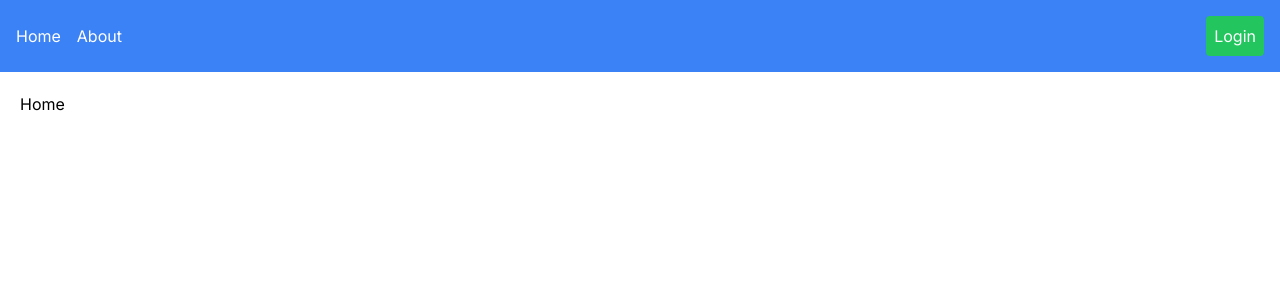
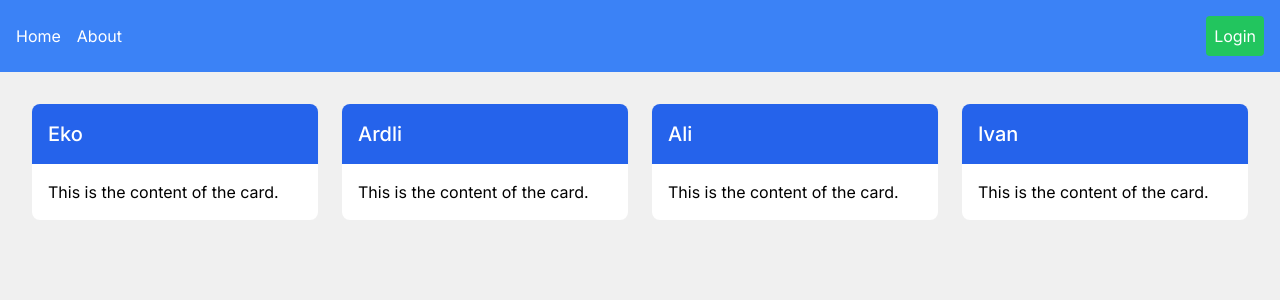
Before and after one commit to susiloharjo/belajar-next, a Next.js app: page / in a window 1280 px wide. Shown: the top 300 px of the page. Built offline with nearby package versions, Linux system fonts and the light colour scheme.

Commit message:
card dan api

```diff
--- a/app/about/[id]/page.jsx
+++ b/app/about/[id]/page.jsx
@@ -1,17 +1,43 @@
+import { notFound } from "next/navigation";
+
+export const dynamicParams = true;
+
+export async function generateStaticParams() {
+    const res = await fetch('https://jsonplaceholder.typicode.com/users');
+    const users = await res.json();
+
+    return users.map((user) => ({
+        params: { id: user.id.toString() }
+    }));
+}
+
+
 async function getData(id) {
-    const res = await fetch('https://jsonplaceholder.typicode.com/users/' + id,)
+    await new Promise(resolve => setTimeout(resolve, 1000))
 
-    return res.json()
+    const res = await fetch(`https://jsonplaceholder.typicode.com/users/${id}`, {
+        headers: {
+            'next': {
+                revalidate: 30 // 30 seconds
+            }
+        }
+    });
 
+
+    if (!res.ok) {
+    notFound();
+    }
+
+    return res.json();
 }
 
 export default async function UserDetail({ params }) {
-    const ticket = await getData(params.id)
+    const users = await getData(params.id)
 
     return (
         <div>
             <h1>  User data</h1>
-            <h1>{ ticket.name }</h1>
+            <h1>{ users.name }</h1>
         </div>
     )
 }
--- a/app/about/page.jsx
+++ b/app/about/page.jsx
@@ -1,6 +1,11 @@
 import Link from "next/link"
+import { Suspense } from "react"
+import Loading from "../loading"
 
 async function getData() {
+    // test delay
+    await new Promise(resolve => setTimeout(resolve, 1000))
+
     const res = await fetch('https://jsonplaceholder.typicode.com/users')
 
     return res.json()
@@ -11,18 +16,20 @@ export default async function About() {
 
     const users = await getData()
     return (
+        <Suspense fallback={<Loading/>}>
         <>
             {users.map((user) => (
                 <div key={user.id}>
                     <h1>{user.name} {user.email}
                     {/* <a href={`/about/${user.id}`}>Click Here</a> */}
 
-                    <Link className="text-blue-600 hover:text-blue-200" href={`about/${user.id}`} passHref> Click Here</Link>
+                    <Link className="text-blue-600 hover:text-blue-200" href={`about/${user.id}`}> Click Here</Link>
                     </h1>
                 </div>
 
             ))}
-        </>
+            </>
+            </Suspense>
     )
 
 }
--- /dev/null
+++ b/app/components/Card.jsx
@@ -0,0 +1,15 @@
+export default function Card({ title, children }) {
+    return (
+    <div className="m-3">
+    <div className="bg-blue-600 p-4 rounded-tl-lg rounded-tr-lg shadow-sm ">
+      {/* <header className="flex justify-between items-center border-b bg-white text-slate-700  h-full"> */}
+        <h2 className="text-xl font-medium text-white">{title}</h2>
+          {/* </header> */}
+      </div>
+      <div className="p-4 bg-white rounded-bl-lg rounded-br-lg">
+          {children}
+
+  </div>
+     </div>
+  )
+}
--- a/app/components/Navbar.jsx
+++ b/app/components/Navbar.jsx
@@ -4,11 +4,6 @@ import Link from "next/link"
 export default function Navbar() {
   return (
     <nav>
-        {/* <h1>Welcome Susiloharjo's Blog</h1>
-        <ul>
-        <li><Link href="/">Home</Link></li>
-        <li><Link href="/about">About</Link></li>
-        </ul> */}
 
     <div className="bg-blue-500 p-4 flex justify-between items-center">
       <div className="flex items-center space-x-4">
--- a/app/globals.css
+++ b/app/globals.css
@@ -1,3 +1,8 @@
 @tailwind base;
 @tailwind components;
 @tailwind utilities;
+
+
+body {
+    background-color: #f0f0f0;
+}
--- /dev/null
+++ b/app/loading.jsx
@@ -0,0 +1,8 @@
+export default function Loading() {
+  return (
+      <main className="text-center">
+          <h2 className="text-2xl text-red-500"> Loading ...</h2>
+          <p>I'll be right back :)</p>
+    </main>
+  )
+}
--- /dev/null
+++ b/app/not-found.jsx
@@ -0,0 +1,10 @@
+import Link from "next/link";
+
+export default function NotFound() {
+  return (
+      <div className="">
+          <h1>404 Not Found</h1>
+          <p className="text-2xl text-blue-700 hover:text-blue-400">Go back to <Link href='/'>Home</Link> </p>
+      </div>
+  )
+}
--- a/app/page.jsx
+++ b/app/page.jsx
@@ -1,7 +1,23 @@
+import Card from "./components/Card";
+
 export default function Home() {
   return (
-    <main >
-      <h2>Home</h2>
+    <main className="grid grid-cols-4">
+      <Card title="Eko" onHover={() => console.log("Card hovered")}>
+        This is the content of the card.
+      </Card>
+
+      <Card title="Ardli" onHover={() => console.log("Card hovered")}>
+        This is the content of the card.
+      </Card>
+
+      <Card title="Ali" onHover={() => console.log("Card hovered")}>
+        This is the content of the card.
+      </Card>
+
+      <Card title="Ivan" onHover={() => console.log("Card hovered")}>
+        This is the content of the card.
+      </Card>
     </main>
   )
 }
```
